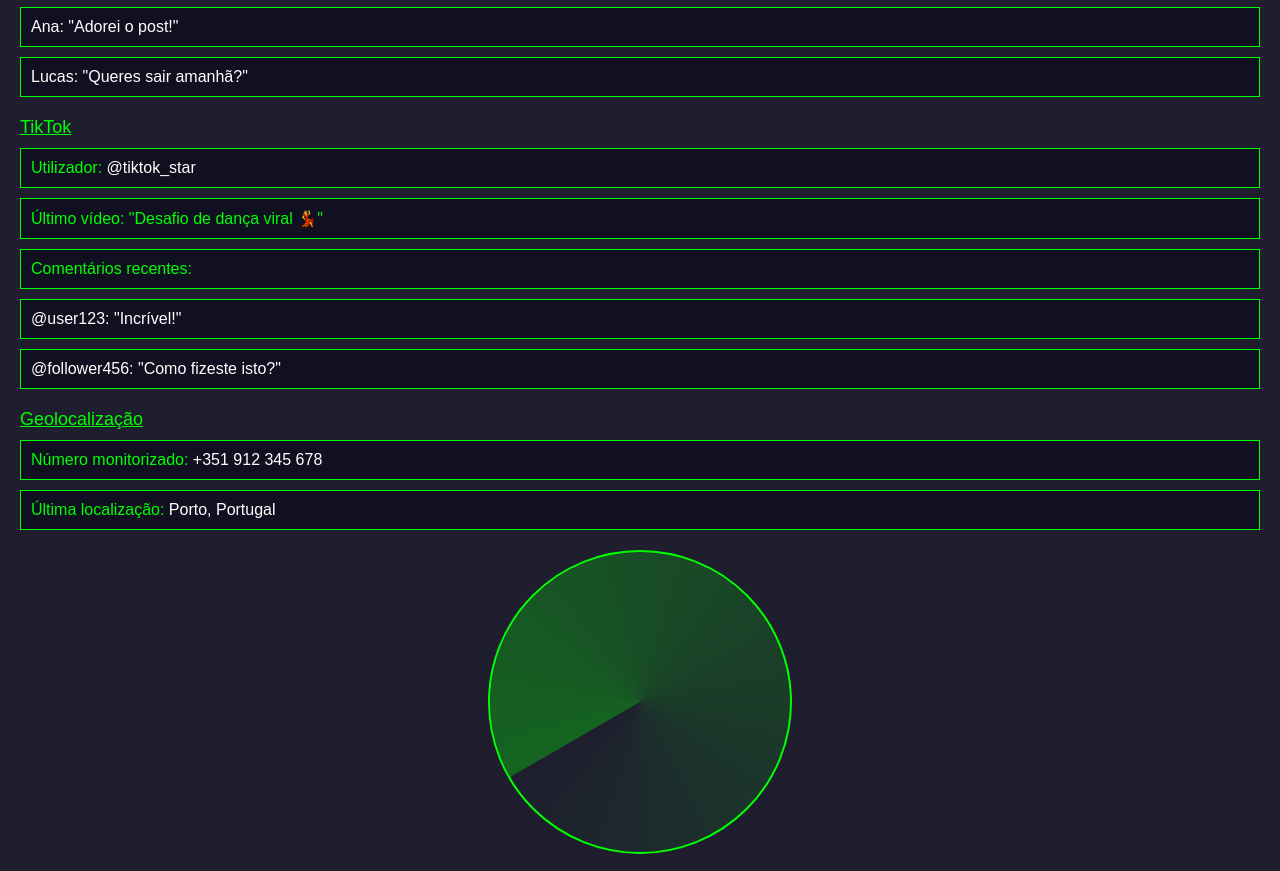
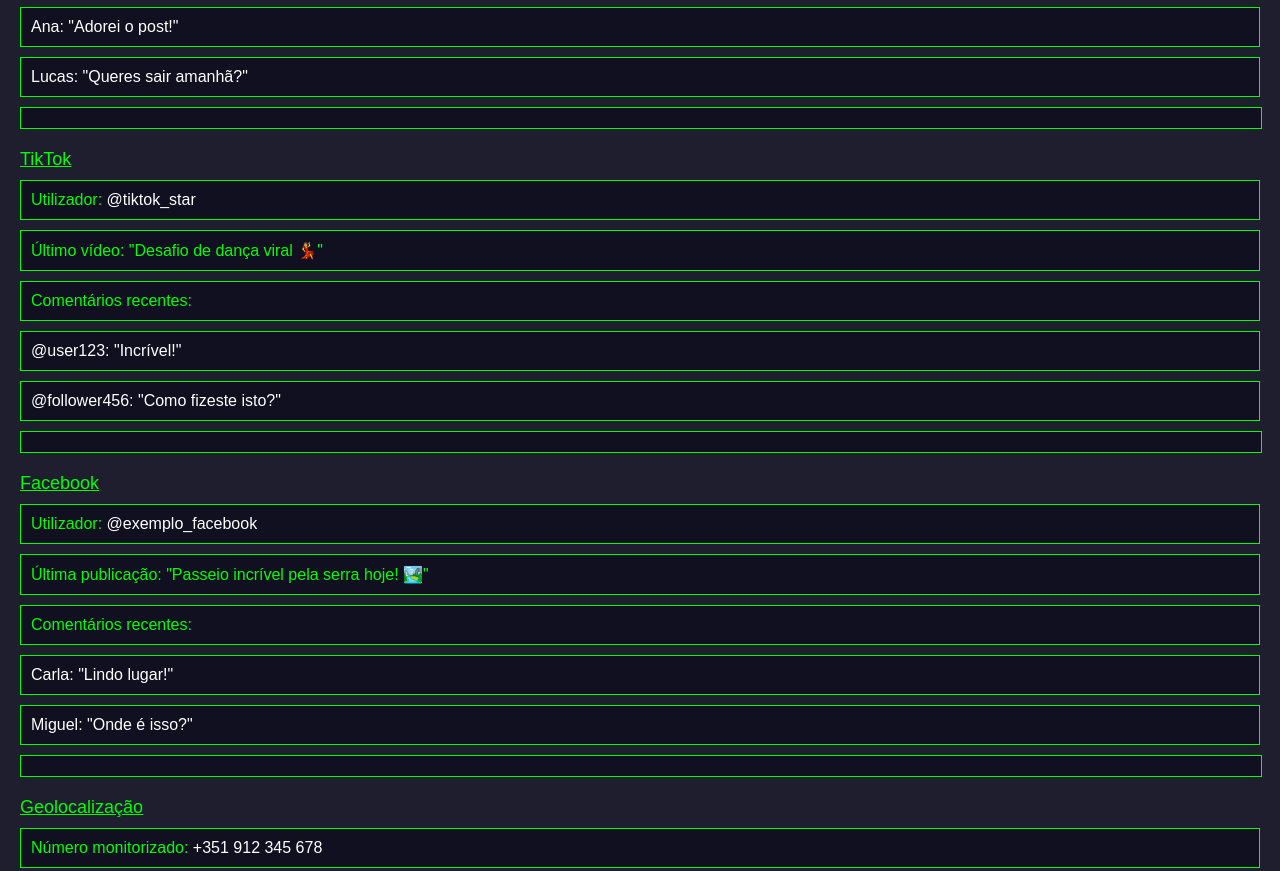
Before and after one commit to Marcelocosta12/simulated-monitoring-system, a plain HTML site: page index.html in a window 1280 px wide. Shown: the part 578-1449 px from the top of the page. Drawn offline with Linux system fonts and the light colour scheme.

Commit message:
index.html

```diff
--- a/index.html
+++ b/index.html
@@ -113,6 +113,9 @@
             <div class="data">Mensagens diretas:</div>
             <div class="data message">Ana: "Adorei o post!"</div>
             <div class="data message">Lucas: "Queres sair amanhã?"</div>
+            <div class="progress-bar">
+                <div class="progress"></div>
+            </div>
         </div>
 
         <!-- TikTok Monitoring -->
@@ -123,6 +126,22 @@
             <div class="data">Comentários recentes:</div>
             <div class="data message">@user123: "Incrível!"</div>
             <div class="data message">@follower456: "Como fizeste isto?"</div>
+            <div class="progress-bar">
+                <div class="progress"></div>
+            </div>
+        </div>
+
+        <!-- Facebook Monitoring -->
+        <div class="monitoring-section">
+            <div class="section-title">Facebook</div>
+            <div class="data">Utilizador: <span id="facebook-username">@exemplo_facebook</span></div>
+            <div class="data">Última publicação: "Passeio incrível pela serra hoje! 🏞️"</div>
+            <div class="data">Comentários recentes:</div>
+            <div class="data message">Carla: "Lindo lugar!"</div>
+            <div class="data message">Miguel: "Onde é isso?"</div>
+            <div class="progress-bar">
+                <div class="progress"></div>
+            </div>
         </div>
 
         <!-- Geolocation Monitoring -->
```
